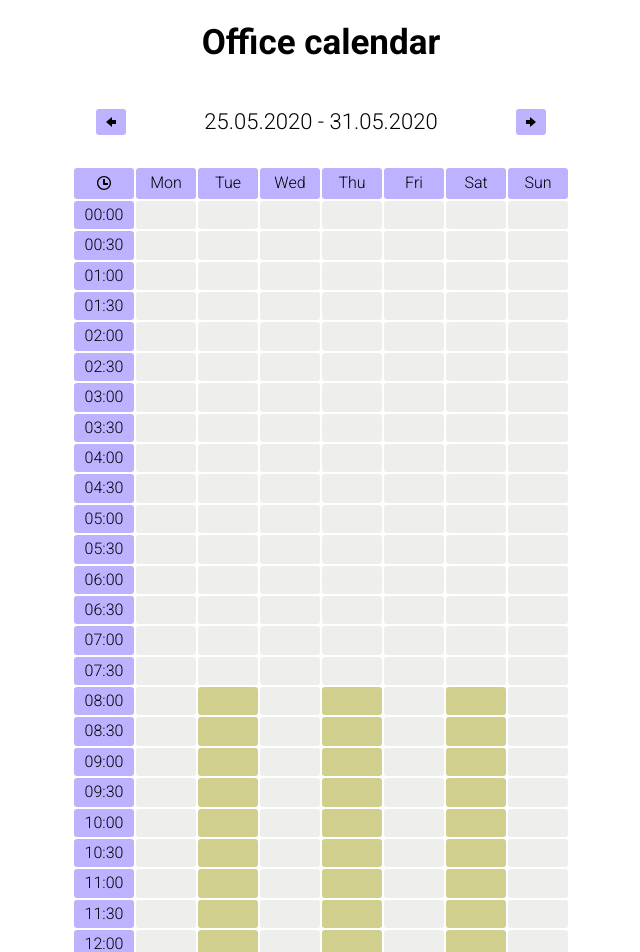
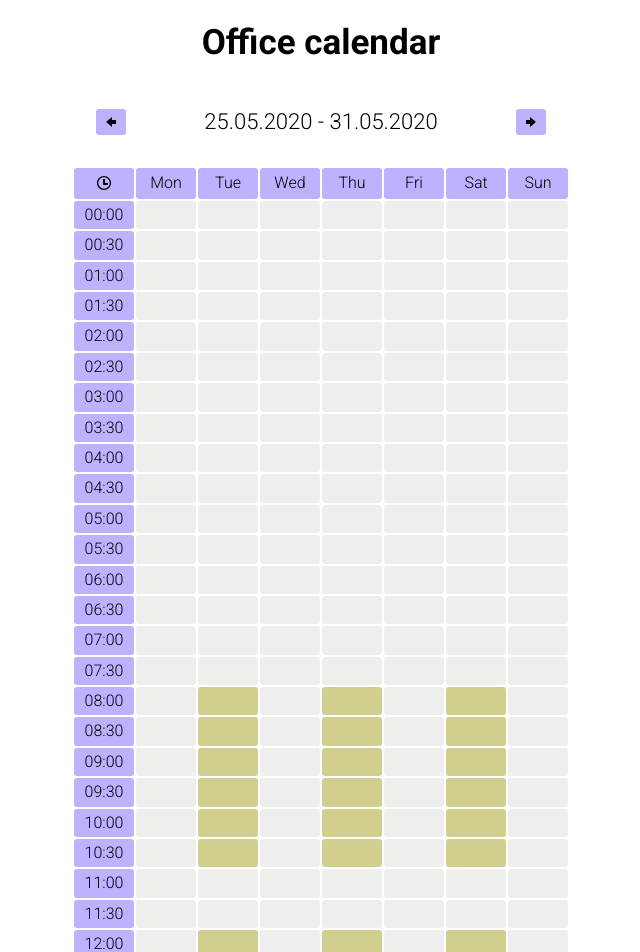
Before and after one commit to dsvjetl/office-calendar, a Vue app: page / in a window 1280 px wide. Shown: the top 952 px of the page, without its empty margins (319-959 px from the left). Built offline with nearby package versions, Linux system fonts and the light colour scheme.

Commit message:
implement break hours

```diff
--- a/src/components/elements/TimeSlot.vue
+++ b/src/components/elements/TimeSlot.vue
@@ -2,7 +2,7 @@
   <td
     class="coTimeSlot"
     @click="handleClick"
-    :class="[{'isPast': isTimePast || isNotWorkingHoursSlot}]"
+    :class="[{'isPast': isNotWorking}]"
   >
   </td>
 </template>
@@ -17,13 +17,31 @@
     @Prop({ required: true }) public timePeriodProp!: number[];
     @Prop({ required: true }) public dayProp!: number;
     private clickedDay: any = moment();
-    private evenDay: { startHour: number, endHour: number } = {
+    private evenDay: {
+      startHour: number,
+      endHour: number,
+      breakStart: {
+        hour: number,
+      },
+    } = {
       startHour: 8,
       endHour: 14,
+      breakStart: {
+        hour: 11,
+      },
     };
-    private oddDay: { startHour: number, endHour: number } = {
+    private oddDay: {
+      startHour: number,
+      endHour: number,
+      breakStart: {
+        hour: number,
+      },
+    } = {
       startHour: 13,
       endHour: 19,
+      breakStart: {
+        hour: 16,
+      },
     };
 
     public handleClick() {
@@ -38,16 +56,23 @@
       alert(message);
     }
 
+    public get isNotWorking() {
+      return this.isTimePast
+        || this.isNotWorkingTime
+        || this.isEvenDayBreak
+        || this.isOddDayBreak;
+    }
+
     private get startingDay(): any {
       return this.$store.getters.startingDay;
     }
 
-    public get currentDay(): any {
+    private get currentDay(): any {
       const startingISO = this.startingDay.toISOString();
       return moment(startingISO).day(this.dayProp);
     }
 
-    public get isTimePast(): boolean {
+    private get isTimePast(): boolean {
       return this.currentDay.endOf('day').isBefore(moment().add(1, 'days').endOf('day'));
     }
 
@@ -55,7 +80,27 @@
       return this.currentDay.isoWeekday() % 2 === 0;
     }
 
-    public get isNotWorkingHoursSlot(): boolean {
+    private get isEvenDayBreak(): boolean {
+      if (!this.isDayEven) {
+        return false;
+      }
+
+      const slotHour: number = this.timePeriodProp[0];
+
+      return slotHour === this.evenDay.breakStart.hour;
+    }
+
+    private get isOddDayBreak(): boolean {
+      if (this.isDayEven) {
+        return false;
+      }
+
+      const slotHour: number = this.timePeriodProp[0];
+
+      return slotHour === this.oddDay.breakStart.hour;
+    }
+
+    private get isNotWorkingTime(): boolean {
       if (this.isTimePast) {
         return false;
       }
```
